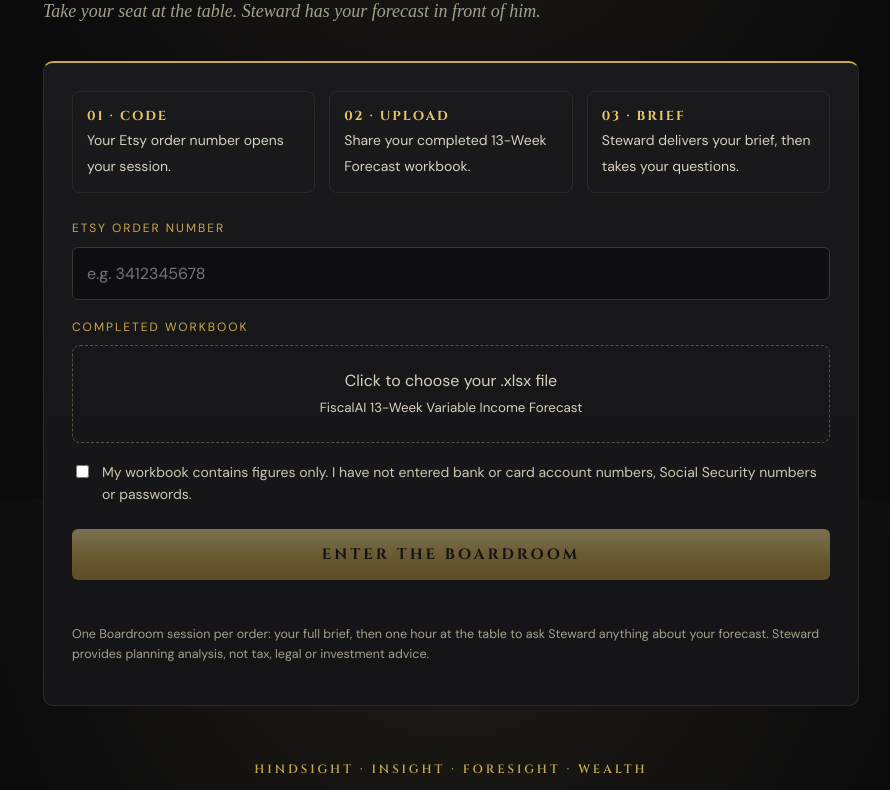
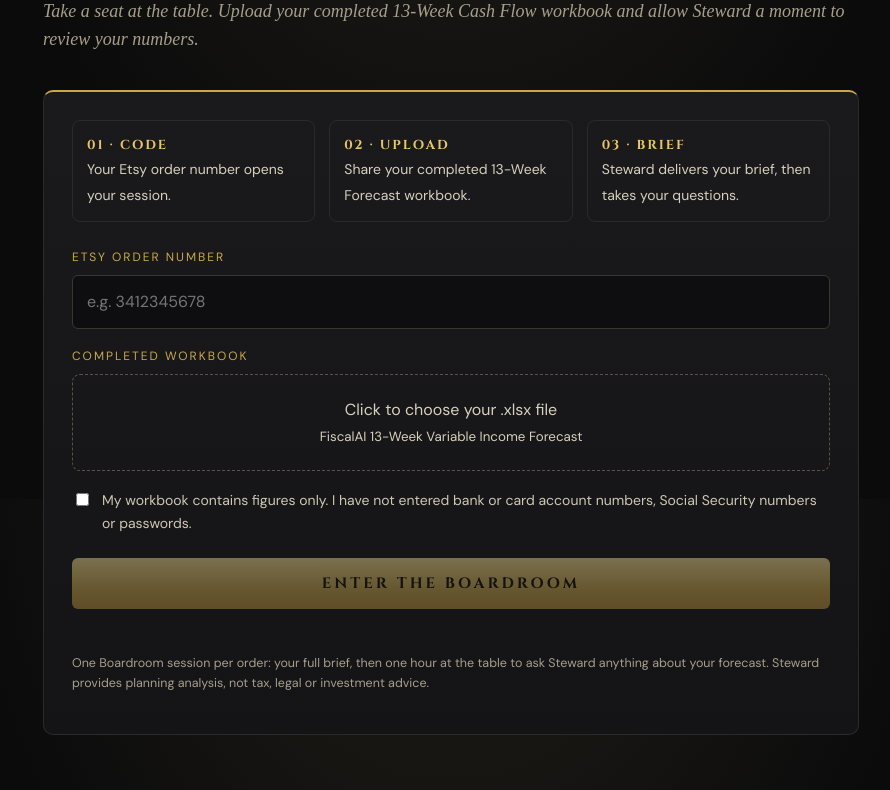
Before and after one commit to fiscalai-jpg/fiscal-ai, a website: page boardroom/public/faisteward/index.html in a window 1280 px wide. Shown: the part 301-1091 px from the top of the page, without its empty margins (189-1079 px from the left). Drawn offline with Linux system fonts and the light colour scheme; a web font is replaced by a local one.

Commit message:
Boardroom: new welcome line
Co-Authored-By: Claude Opus 5.5 <noreply@anthropic.com>
Claude-Session: https://claude.ai/code/session_01Lis4mA33Xive16PZfhfBye

```diff
--- a/boardroom/public/faisteward/index.html
+++ b/boardroom/public/faisteward/index.html
@@ -59,7 +59,7 @@ footer small{display:block;font-family:"DM Sans";letter-spacing:0;color:#6f6858;
   <header><div class="plate">FISCAL AI</div><div class="seal">24/7 · 365</div></header>
 
   <h1 id="title"><span id="tt"></span><span class="cursor">&nbsp;</span></h1>
-  <p class="lede">Take your seat at the table. Steward has your forecast in front of him.</p>
+  <p class="lede">Take a seat at the table. Upload your completed 13-Week Cash Flow workbook and allow Steward a moment to review your numbers.</p>
 
   <section id="entry" class="card">
     <div class="steps">
```
